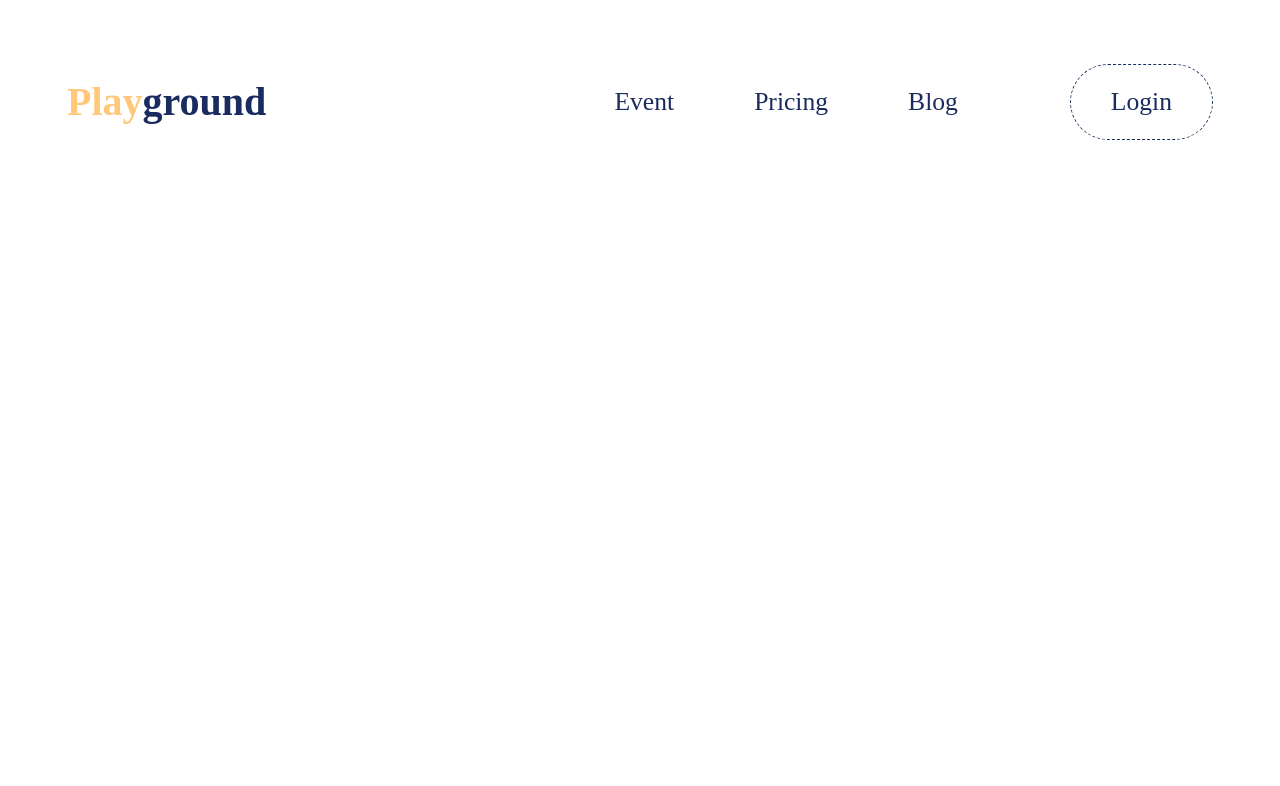
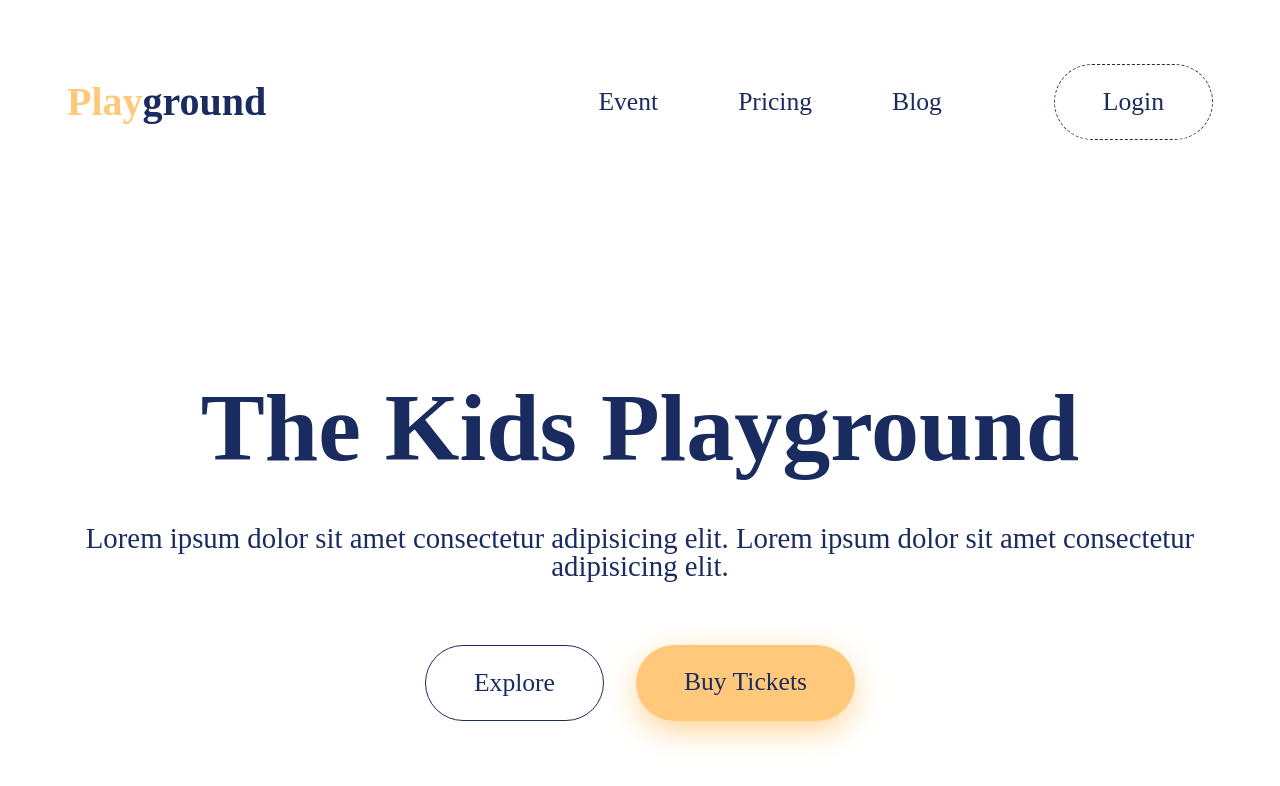
Before and after one commit to duclong09/blog-children, a plain HTML site: page index.html in a window 1280 px wide. Drawn offline with Linux system fonts and the light colour scheme.

Commit message:
update block banner

```diff
--- a/index.html
+++ b/index.html
@@ -49,6 +49,21 @@
                 </nav>
             </div>
         </header>
+        <section class="banner">
+            <div class="container">
+                <h1 class="banner__heading">
+                    The kids playground
+                </h1>
+                <p class="banner__desc">
+                    Lorem ipsum dolor sit amet consectetur adipisicing elit.
+                    Lorem ipsum dolor sit amet consectetur adipisicing elit.
+                </p>
+                <div class="banner__buttons">
+                    <a href="#" class="btn btn--border btn--rounded">Explore</a>
+                    <a href="#" class="btn btn--primary btn--rounded has-shadow">Buy Tickets</a>
+                </div>
+            </div>
+        </section>
     </div>
 </body>
 
--- a/styles.scss
+++ b/styles.scss
@@ -1,7 +1,7 @@
 $primary-color: #ffc87a;
 $text-color: #1a2b5f;
 
-@import url("https://fonts.googleapis.com/css2?family=Poppins:wght@300;400;600&display=swap");
+@import url("https://fonts.googleapis.com/css2?family=Poppins:wght@300;400;600;700&display=swap");
 
 a {
   text-decoration: none;
@@ -19,6 +19,7 @@ html {
 body {
   font-family: "Poppins" sans-serif;
   color: $text-color;
+  line-height: 1.4;
 }
 
 img {
@@ -72,7 +73,7 @@ img {
   }
   &__login {
     display: inline-block;
-    padding: 1.5rem 2.5rem;
+    padding: 1.5rem 3rem;
     border: 1px dashed currentColor;
     border-radius: 2.5rem;
   }
@@ -86,3 +87,55 @@ img {
     color: $primary-color;
   }
 }
+
+.banner {
+  padding-top: 15rem;
+  padding-bottom: 15rem;
+  max-width: 80rem;
+  margin: 0 auto;
+  text-align: center;
+  &__heading {
+    font-weight: 700;
+    font-size: 6rem;
+    text-transform: capitalize;
+    margin-bottom: 3rem;
+  }
+  &__desc {
+    font-size: 1.8rem;
+    font-weight: 300;
+    margin-bottom: 4rem;
+  }
+
+  &__buttons {
+    display: flex;
+    justify-content: center;
+    align-items: stretch;
+    .btn {
+      margin: 0 1rem;
+    }
+  }
+}
+
+.btn {
+  cursor: pointer;
+  outline: none;
+  font-size: 1.6rem;
+  text-align: center;
+  color: $text-color;
+  padding: 1.5rem 3rem;
+  display: inline-block;
+  border: 0;
+  background-color: transparent;
+  &--border {
+    border: 1px solid currentColor;
+  }
+  &--rounded {
+    border-radius: 5rem;
+  }
+  &--primary {
+    background-color: $primary-color;
+    &.has-shadow {
+      box-shadow: 0 10px 35px -5px $primary-color;
+    }
+  }
+}
```
Also changed, not shown: styles.css, 1 other file.
